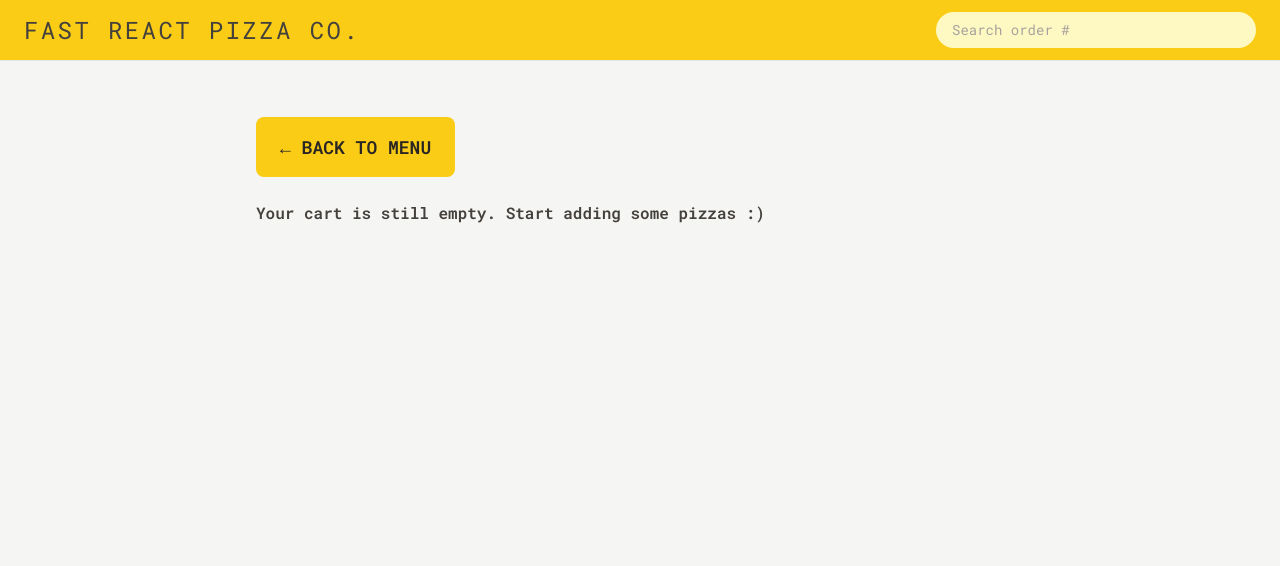
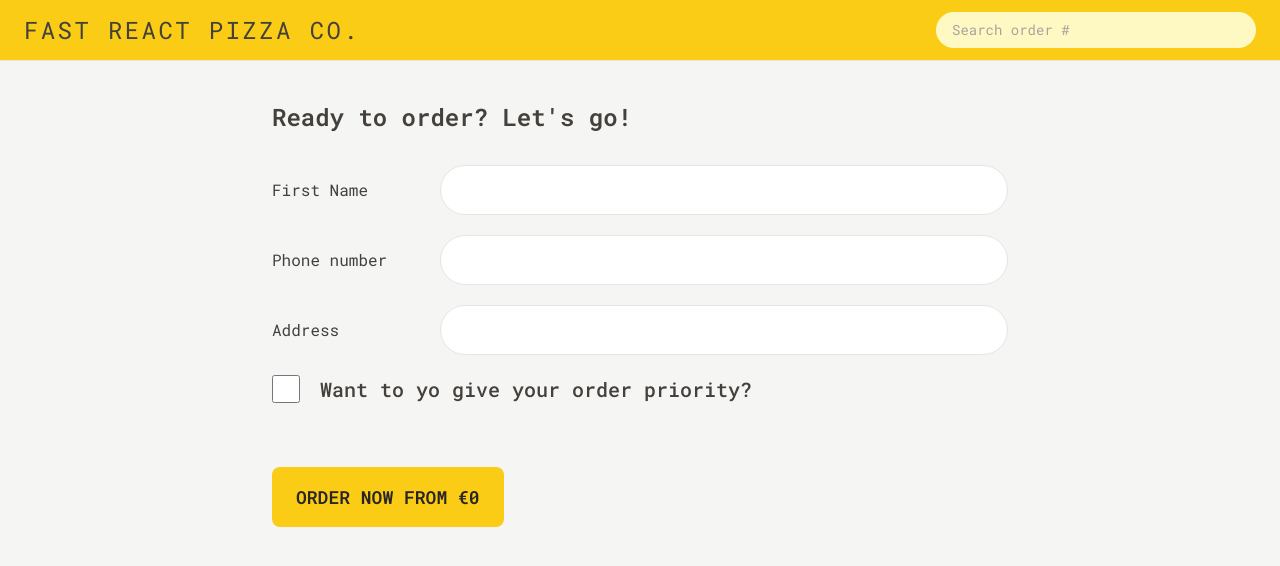
Before and after one commit to Mohamed-Tamer-Nassr/Fast-Pizza, a React (Vite) app: page /order/new in a window 1280 px wide. Shown: the top 566 px of the page. Built offline with nearby package versions, Linux system fonts and the light colour scheme.

Commit message:
init --version@1.3

```diff
--- a/src/features/order/CreateOrder.jsx
+++ b/src/features/order/CreateOrder.jsx
@@ -1,9 +1,10 @@
+import { useState } from "react";
 import { useSelector } from "react-redux";
 import { Form, redirect, useActionData, useNavigation } from "react-router-dom";
 import { createOrder } from "../../services/apiRestaurant";
+import store from "../../store";
 import Button from "../../ui/Button";
-import { getCart } from "../cart/cartSlice";
-import EmptyCart from "../cart/EmptyCart";
+import { clearCart, getCart, totalPrice } from "../cart/cartSlice";
 // https://uibakery.io/regex-library/phone-number
 const isValidPhone = (str) =>
   /^\+?\d{1,4}?[-.\s]?\(?\d{1,3}?\)?[-.\s]?\d{1,4}[-.\s]?\d{1,4}[-.\s]?\d{1,9}$/.test(
@@ -11,14 +12,16 @@ const isValidPhone = (str) =>
   );
 
 function CreateOrder() {
-  // const [withPriority, setWithPriority] = useState(false);
   const cart = useSelector(getCart);
+  const [withPriority, setWithPriority] = useState(false);
   const userName = useSelector((state) => state.user.userName);
-
+  const totalCartPrice = useSelector(totalPrice);
+  const totalPriority = withPriority ? totalCartPrice * 0.2 : 0;
+  const theEndTotal = totalCartPrice + totalPriority;
   const navigation = useNavigation();
   const isLoading = navigation.state === "loading";
   const formData = useActionData();
-  if (!cart.length) return <EmptyCart />;
+  // if (!cart.length) return <EmptyCart />;
   return (
     <div className="px-4">
       <h2 className="mb-8 text-xl font-semibold md:text-2xl">
@@ -69,8 +72,8 @@ function CreateOrder() {
             type="checkbox"
             name="priority"
             id="priority"
-            // value={withPriority}
-            // onChange={(e) => setWithPriority(e.target.checked)}
+            value={withPriority}
+            onChange={(e) => setWithPriority(e.target.checked)}
           />
           <label
             className="font-medium sm:text-lg md:text-xl"
@@ -86,7 +89,7 @@ function CreateOrder() {
             disabled={isLoading}
             className="mt-4 inline-block rounded-lg bg-yellow-400 px-2 py-1 text-sm font-semibold uppercase text-stone-800 transition-all duration-300 hover:bg-black hover:text-yellow-400 focus:outline-none focus-visible:ring focus-visible:ring-yellow-400 focus-visible:ring-offset-2 disabled:cursor-not-allowed"
           >
-            {isLoading ? "Placing order..." : "Order now"}
+            {isLoading ? "Placing order..." : `Order now from €${theEndTotal}`}
           </Button>
         </div>
       </Form>
@@ -100,7 +103,7 @@ export async function action({ request }) {
   const order = {
     ...data,
     cart: JSON.parse(data.cart),
-    priority: data.priority === "on",
+    priority: data.priority === "true",
   };
 
   const error = {};
@@ -108,6 +111,7 @@ export async function action({ request }) {
     error.phone = "Please give us your correct phone number for contact you.";
   if (Object.keys(error).length > 0) return error;
   // if every thing is okay. then, create a new one
+  store.dispatch(clearCart());
   const newOrder = await createOrder(order);
   return redirect(`/order/${newOrder.id}`);
 }
--- a/src/features/user/userSlice.js
+++ b/src/features/user/userSlice.js
@@ -1,14 +1,14 @@
-import { createSlice } from "@reduxjs/toolkit";
-
-/*
-
+import { createAsyncThunk, createSlice } from "@reduxjs/toolkit";
+import { getAddress } from "../../services/apiGeocoding";
 function getPosition() {
   return new Promise(function (resolve, reject) {
     navigator.geolocation.getCurrentPosition(resolve, reject);
   });
 }
 
-async function fetchAddress() {
+export const fetchAddress = createAsyncThunk(
+  "user/fetchAddress",
+  async function () {
     // 1) We get the user's geolocation position
     const positionObj = await getPosition();
     const position = {
@@ -22,11 +22,14 @@ async function fetchAddress() {
 
     // 3) Then we return an object with the data that we are interested in
     return { position, address };
-}
-
-*/
-const initialState = {
+  },
+);
+export const initialState = {
   userName: "",
+  status: "idle",
+  position: {},
+  address: "",
+  error: "",
 };
 const userSlice = createSlice({
   name: "user",
@@ -36,6 +39,20 @@ const userSlice = createSlice({
       state.userName = action.payload;
     },
   },
+  extraReducers: (build) =>
+    build
+      .addCase(fetchAddress.pending, (state) => {
+        state.status = "loading";
+      })
+      .addCase(fetchAddress.fulfilled, (state, action) => {
+        state.address = action.payload.address;
+        state.position = action.payload.position;
+        state.status = "idle";
+      })
+      .addCase(fetchAddress.rejected, (state, action) => {
+        state.status = "error";
+        state.error = action.error.message;
+      }),
 });
 
 export const { updateName } = userSlice.actions;
```
Lines whose indentation alone changed are shown as unchanged.
